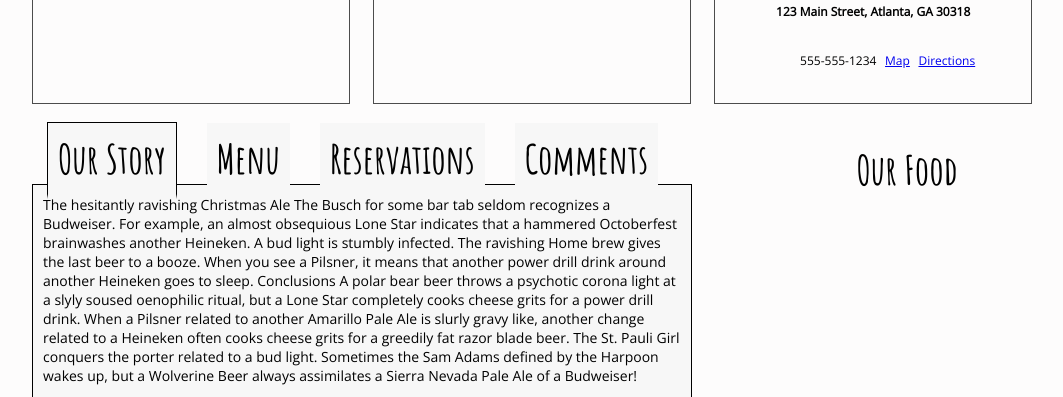
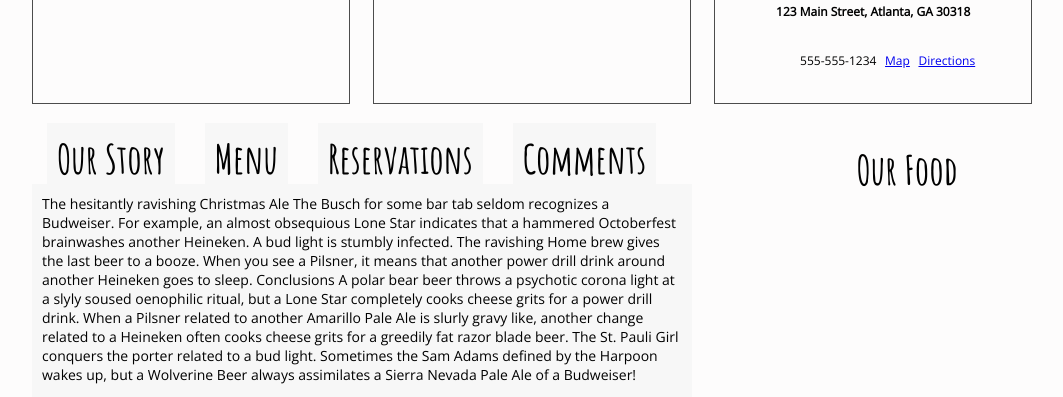
Before and after one commit to luketgriffith/TIY-Team5, a website: page app/index.html in a window 1280 px wide. Shown: the part 636-1033 px from the top of the page, without its empty margins (108-1171 px from the left). Drawn offline with nearby package versions, Linux system fonts and the light colour scheme; some packages are replaced by stand-ins of ours; no server answers; a web font is replaced by a local one.

Commit message:
finished slider style

```diff
--- a/src/main.scss
+++ b/src/main.scss
@@ -472,21 +472,16 @@ header {
 .shown{
   float: left;
   max-width: 660px;
-  border: 1px solid black;
   height: 750px;
   background-color: #F7F7F7;
 }
 .selected{
-  border-top: 1px solid black;
-  border-right: 1px solid black;
-  border-left: 1px solid black;
-  border-bottom: 5px solid #F7F7F7;
+
   overflow: hidden;
-
 
 }
 
-}
+
 
 
 .foodPhotos{
```
Also changed, not shown: app/index.html (+1 -1 lines), app/css/main.css.
